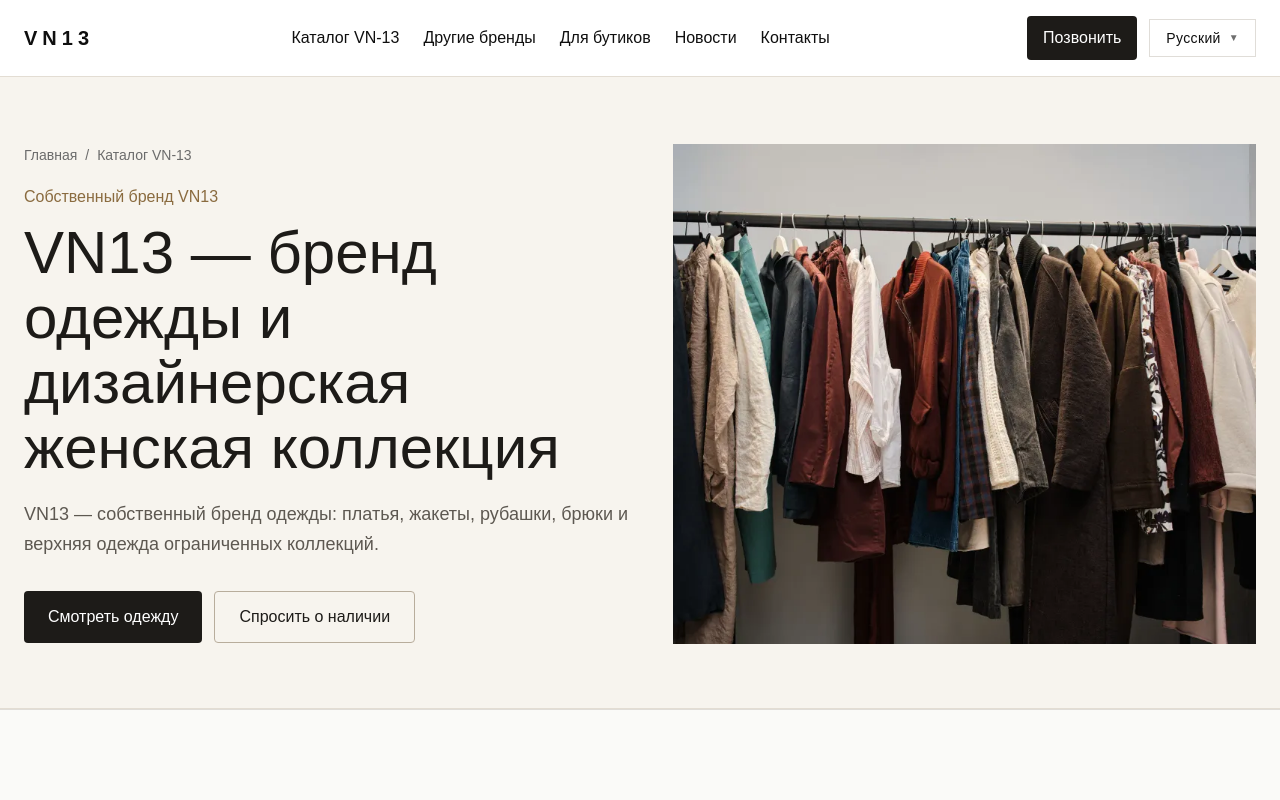
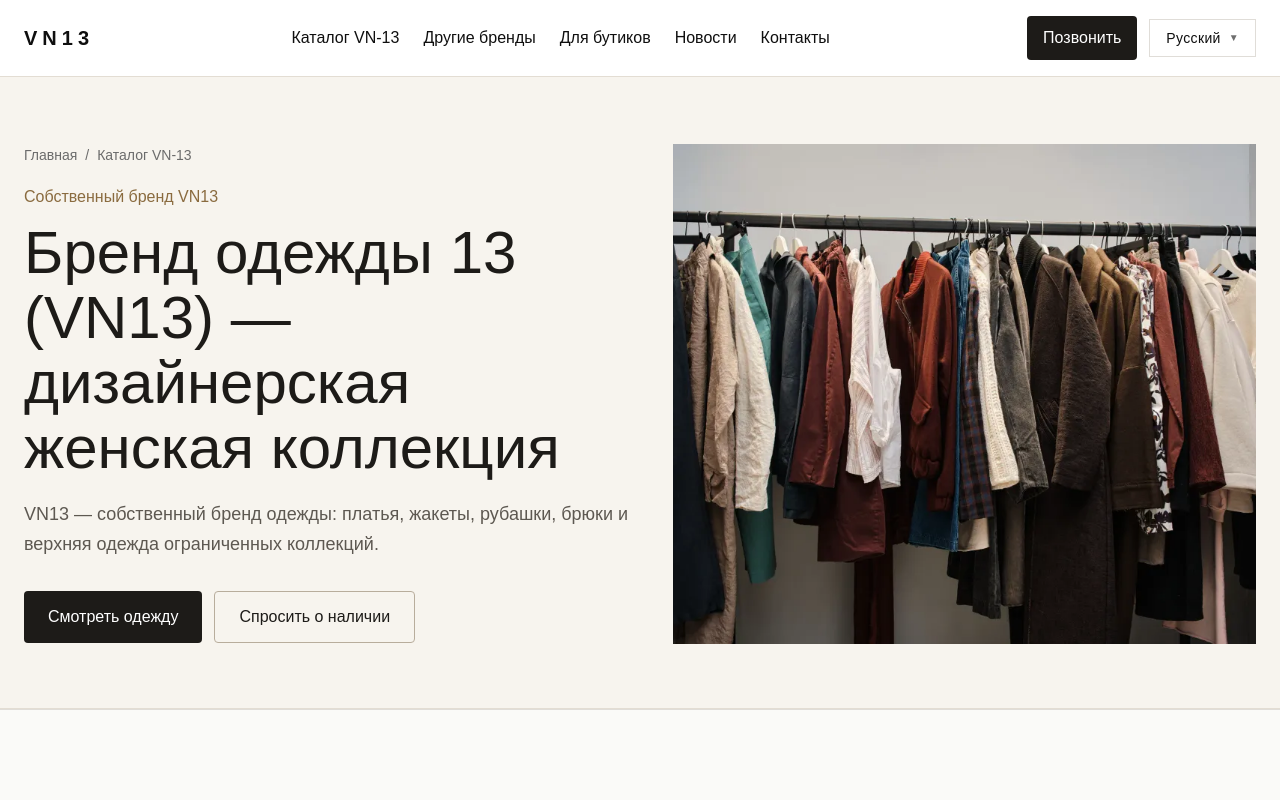
Before and after one commit to coffeeshop13/vn-13, a Next.js app: page /vn-13-brand in a window 1280 px wide. Shown: the top 800 px of the page. Built offline with nearby package versions, Linux system fonts and the light colour scheme.

Commit message:
Align VN13 brand heading with search intent

```diff
--- a/app/vn-13-brand/page.tsx
+++ b/app/vn-13-brand/page.tsx
@@ -312,7 +312,7 @@ export default function VN13BrandPage() {
               <span aria-current="page">Каталог VN-13</span>
             </nav>
             <p className="text-base font-medium" style={{ color: '#8a6b3f' }}>Собственный бренд VN13</p>
-            <h1 className="mt-3 text-4xl md:text-6xl font-light leading-[1.08]" style={{ color: '#1d1b18' }}>VN13 — бренд одежды и дизайнерская женская коллекция</h1>
+            <h1 className="mt-3 text-4xl md:text-6xl font-light leading-[1.08]" style={{ color: '#1d1b18' }}>Бренд одежды 13 (VN13) — дизайнерская женская коллекция</h1>
             <p className="mt-5 text-lg leading-relaxed" style={{ color: '#5d5851' }}>
               VN13 — собственный бренд одежды: платья, жакеты, рубашки, брюки и верхняя одежда ограниченных коллекций.
             </p>
```
